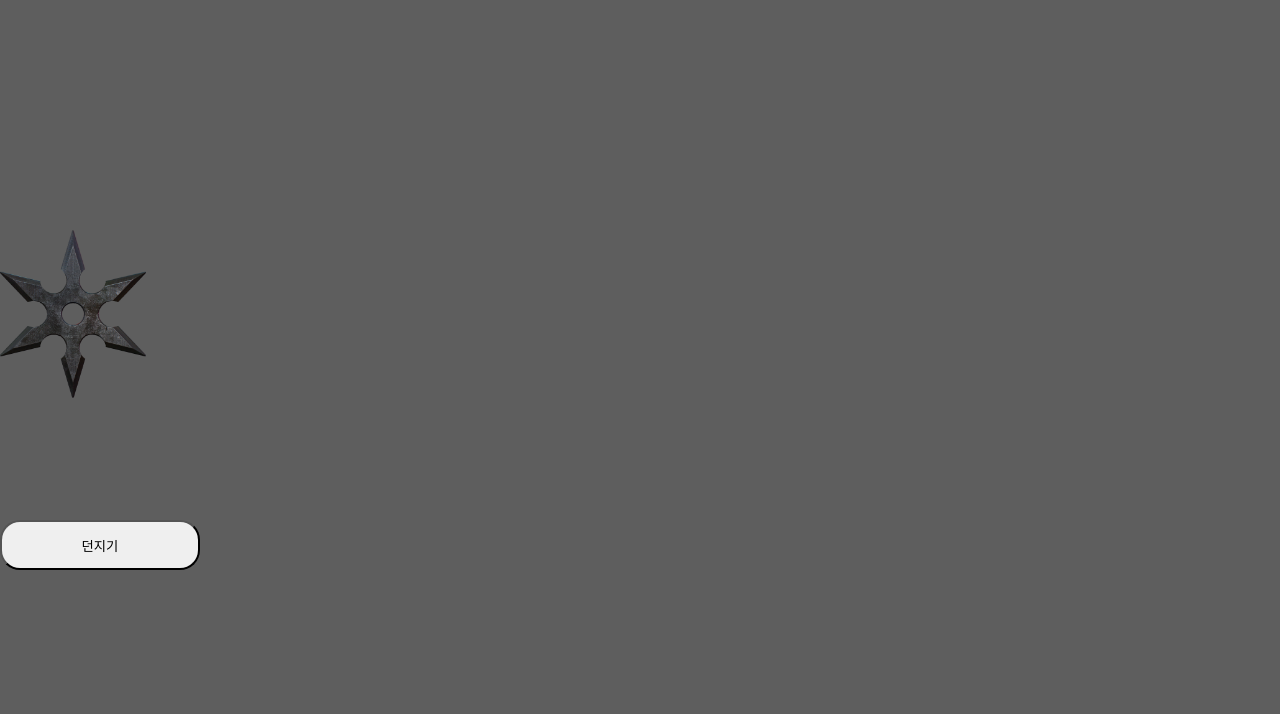
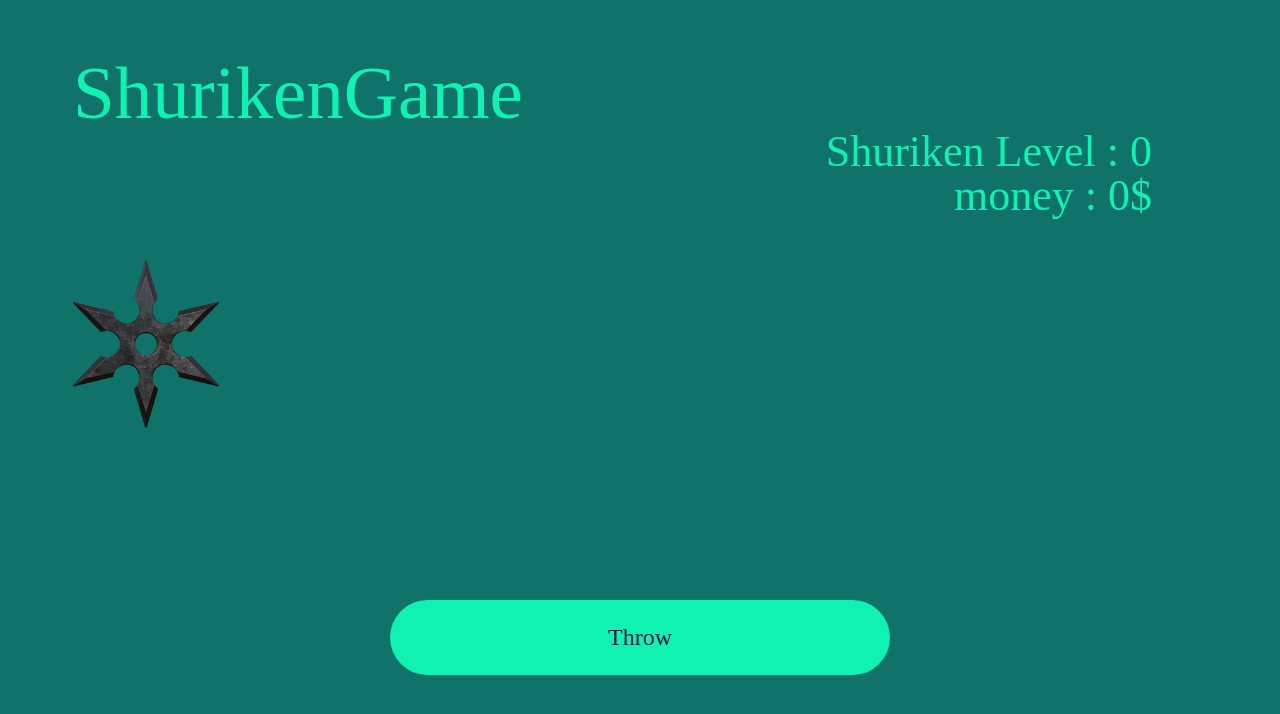
Before and after one commit to Jeric1223/React-Study, a React (Create React App) app in the folder bolg-react/: page / in a window 1280 px wide. Shown: the top 714 px of the page. Built offline with nearby package versions, Linux system fonts and the light colour scheme.

Commit message:
[2021-03-14] 전체적인 디자인, 로컬스토리지 사용, 돈 레벨기능 추가

```diff
--- a/bolg-react/src/components/ShurikenGame/ShurikenGame.js
+++ b/bolg-react/src/components/ShurikenGame/ShurikenGame.js
@@ -1,13 +1,21 @@
 import { findAllByDisplayValue } from "@testing-library/dom";
-import React, { useState } from "react";
+import React, { useEffect, useState } from "react";
 import * as S from "./style";
 
 const ShurikenGame = () => {
   const [animation, setAnimation] = useState(true);
+  const [money, setMoney] = useState(
+    () => JSON.parse(window.localStorage.getItem("money")) || 0
+  );
+  const [shurikenLevel, setShurikenLevel] = useState(
+    () => JSON.parse(window.localStorage.getItem("shurikenLevel")) || 0
+  );
 
   const onClick = (e) => {
     if (animation === true) {
       setAnimation(false);
+      setMoney(money + 1);
+      setShurikenLevel(shurikenLevel + 1);
       const buttonInterval = setInterval(() => {
         setAnimation(true);
       }, 2000);
@@ -17,18 +25,34 @@ const ShurikenGame = () => {
     }
   };
 
+  useEffect(() => {
+    window.localStorage.setItem("money", JSON.stringify(money));
+    window.localStorage.setItem("shurikenLevel", JSON.stringify(shurikenLevel));
+  }, [money, shurikenLevel]);
+
   return (
     <S.MainWrapper>
+      <h1>ShurikenGame</h1>
+      <div className="levelAndMoneyBox">
+        <p>Shuriken Level : {shurikenLevel}</p>
+        <p>money : {money}$</p>
+      </div>
       <div
-        className="asas"
+        className="shuriken"
         style={animation ? { animationName: "test" } : {}}
       ></div>
-      <button
-        onClick={onClick}
-        style={animation === false ? { background: "gray" } : {}}
-      >
-        {animation === true ? "던지기" : "되돌아 오는중"}
-      </button>
+      <div className="buttonContainer">
+        <button
+          onClick={onClick}
+          style={
+            animation === false
+              ? { background: "#161C40", color: "#0FF2B2" }
+              : { background: "#0FF2B2", color: "#161C40" }
+          }
+        >
+          {animation === true ? "Throw" : "Returning..."}
+        </button>
+      </div>
     </S.MainWrapper>
   );
 };
--- a/bolg-react/src/components/ShurikenGame/style.js
+++ b/bolg-react/src/components/ShurikenGame/style.js
@@ -7,7 +7,7 @@ export const test = keyframes`
     margin-left: 0px;
   }
   50% {
-    margin-left: 2000px;
+    margin-left: 1600px;
   }
   100% {
     margin-left: 0px;
@@ -21,23 +21,49 @@ export const MainWrapper = styled.div`
   height: 100%;
   display: flex;
   flex-direction: column;
-  justify-content: center;
-  background-color: #5E5E5E;
+  background-color: #107369;
+  overflow: hidden;
+  h1 {
+    font-size: 75px;
+    font-family: "AppleSDGothicNeoEB00";
+    margin: 55px 0 0 73px;
+    color: #0FF2B2;
+  }
+  .levelAndMoneyBox{
+    width: 90%;
+    display: flex;
+    flex-direction: column;
+    align-items: flex-end;
+    margin-right: 75px;
+    margin-bottom: 42px;
+    font-size: 44px;
+    color: #0FF2B2;
+    font-family: AppleSDGothicNeoEB00;
+  }
+  .buttonContainer{
+    width: 100%;
+    display:flex;
+    justify-content: center;
+  }
   button {
-    width: 200px;
-    height: 50px;
-    border-radius: 20px;
+    width: 500px;
+    height: 75px;
+    border-radius: 40px;
+    border: none;
+    font-size: 24px;
+    font-family: "AppleSDGothicNeoEB00";
     &:focus {
       outline: none;
     }
   }
-  .asas {
+  .shuriken {
     width: 30%;
     height: 30%;
     background-image: url(${Shuriken2Level});
     background-repeat: no-repeat;
     background-size: 38%;
     animation: ${test} 2s;
-    margin-bottom: 50px;
+    margin-bottom: 100px;
+    margin-left: 73px;
   }
 `;
```
